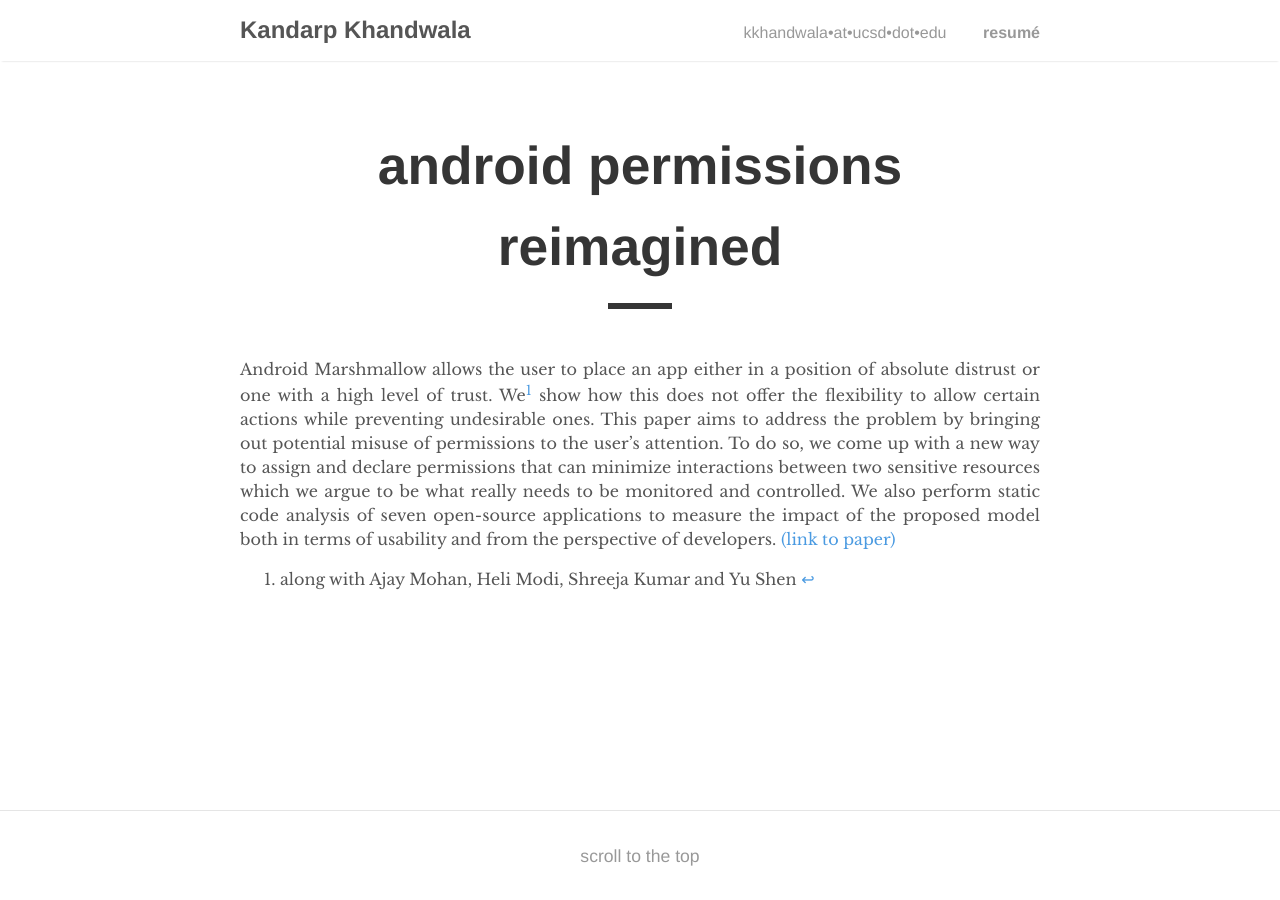
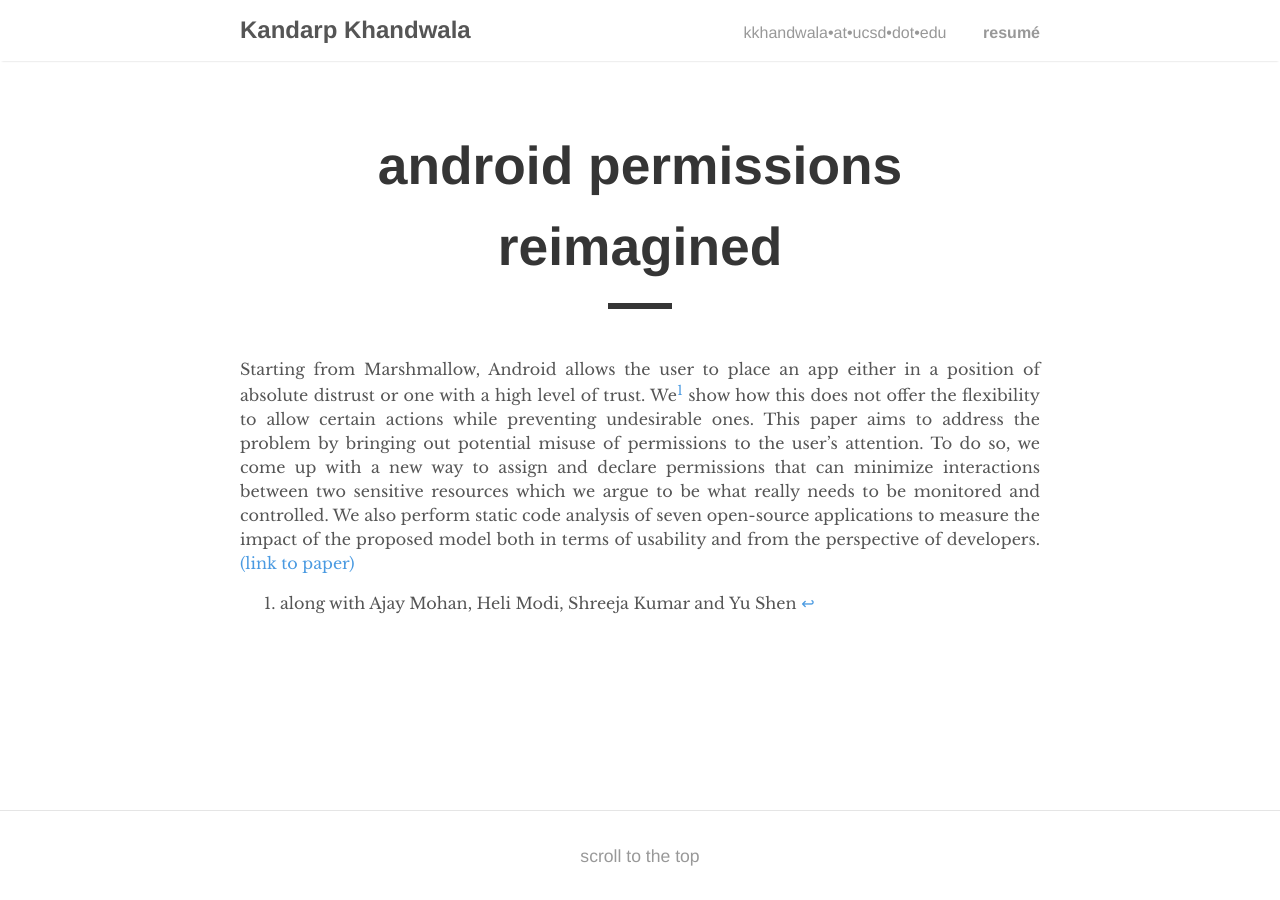
Before and after one commit to kandarpksk/kandarpksk.github.io, a Jekyll site: the page built from _posts/2018-01-25-marshmallow.md, in a window 1280 px wide. Built offline with Jekyll 4.4.1, drawn with Linux system fonts in a browser that asks for light colours.

Commit message:
Update 2018-01-25-marshmallow.md

```diff
--- a/_posts/2018-01-25-marshmallow.md
+++ b/_posts/2018-01-25-marshmallow.md
@@ -2,11 +2,11 @@
 layout: post
 title: "android permissions reimagined"
 permalink: /marshmallow
-excerpt: Android Marshmallow allows the user to place an app either in a position of absolute distrust or one with a high level of trust. We show how this does not offer the flexibility to allow certain actions while preventing undesirable ones. This paper aims to address the problem by bringing out potential misuse of permissions to the user’s attention. To do so, we come up with a new way to assign and declare permissions that can minimize interactions between two sensitive resources which we argue to be what really needs to be monitored and controlled. We also perform static code analysis of seven open-source applications to measure the impact of the proposed model both in terms of usability and from the perspective of developers.
+excerpt: Starting from Marshmallow (v6), Android allows the user to place an app either in a position of absolute distrust or one with a high level of trust. We show how this does not offer the flexibility to allow certain actions while preventing undesirable ones. This paper aims to address the problem by bringing out potential misuse of permissions to the user’s attention. To do so, we come up with a new way to assign and declare permissions that can minimize interactions between two sensitive resources which we argue to be what really needs to be monitored and controlled. We also perform static code analysis of seven open-source applications to measure the impact of the proposed model both in terms of usability and from the perspective of developers.
 ---
 
 <!-- note: sync with excerpt -->
-Android Marshmallow allows the user to place an app either in a position of absolute distrust or one with a high level of trust. We[^1] show how this does not offer the flexibility to allow certain actions while preventing undesirable ones. This paper aims to address the problem by bringing out potential misuse of permissions to the user’s attention. To do so, we come up with a new way to assign and declare permissions that can minimize interactions between two sensitive resources which we argue to be what really needs to be monitored and controlled. We also perform static code analysis of seven open-source applications to measure the impact of the proposed model both in terms of usability and from the perspective of developers. [(link to paper)](http://kandarp.xyz/files/kandarp-permissions.pdf)
+Starting from Marshmallow, Android allows the user to place an app either in a position of absolute distrust or one with a high level of trust. We[^1] show how this does not offer the flexibility to allow certain actions while preventing undesirable ones. This paper aims to address the problem by bringing out potential misuse of permissions to the user’s attention. To do so, we come up with a new way to assign and declare permissions that can minimize interactions between two sensitive resources which we argue to be what really needs to be monitored and controlled. We also perform static code analysis of seven open-source applications to measure the impact of the proposed model both in terms of usability and from the perspective of developers. [(link to paper)](http://kandarp.xyz/files/kandarp-permissions.pdf)
 
 <!-- Defined a new, secure permission model for Android that prevents misuse of permissions while reducing user interruption -->
 
```
